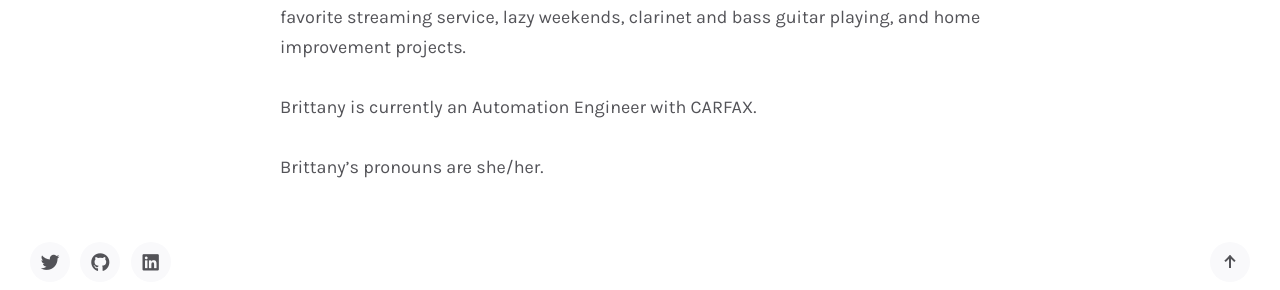
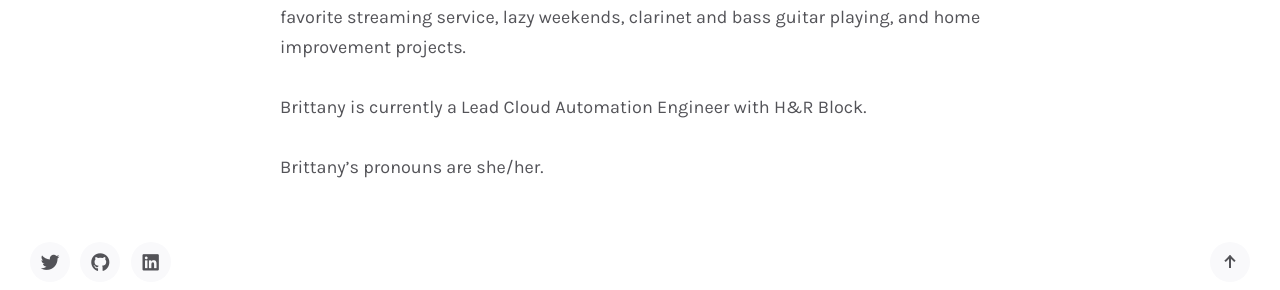
Before and after one commit to bnwoods/bnwoods.github.io, a Jekyll site: the page built from about.md, in a window 1280 px wide. Shown: the part 1347-1637 px from the top of the page. Built offline with Jekyll 4.4.1, drawn with Linux system fonts in a browser that asks for light colours; some web fonts are replaced.

Commit message:
Update about page

```diff
--- a/about.md
+++ b/about.md
@@ -9,6 +9,6 @@ Brittany Woods is an automator of things based in central Missouri. During her c
 
 When she's not automating the things, Brittany enjoys the casual binge watch on your favorite streaming service, lazy weekends, clarinet and bass guitar playing, and home improvement projects.
 
-Brittany is currently an Automation Engineer with CARFAX.
+Brittany is currently a Lead Cloud Automation Engineer with H&R Block.
 
 Brittany’s pronouns are she/her.
```
